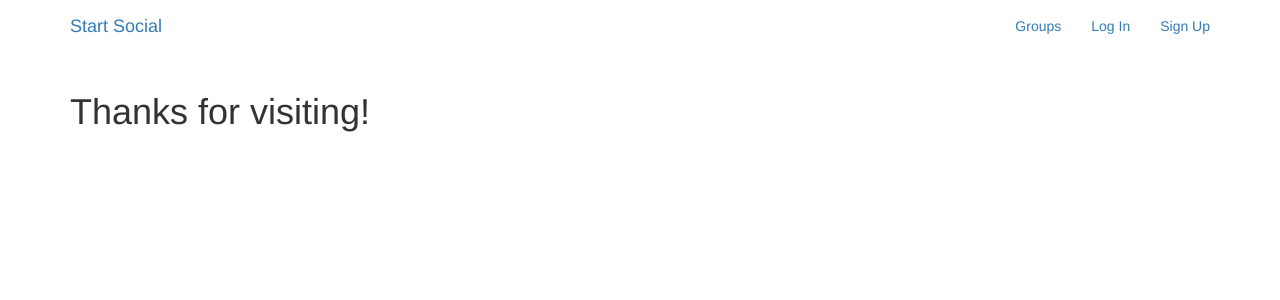
After one commit to pearlmiumiu/startsocial, a Django app: page /thanks/ in a window 1280 px wide. The commit adds this page. Shown: the top 300 px of the page. Run offline with Django 3.2, Linux system fonts and the light colour scheme; some libraries are stand-ins or nearby versions.

Commit message:
set up base for account

```diff
--- a/simplesocial/accounts/templates/accounts/login.html
+++ b/simplesocial/accounts/templates/accounts/login.html
@@ -1,7 +1,8 @@
 {%extends "base.html"%}
+
 {% load bootstrap3%}
 
-{%blockcontent%}
+{% block content %}
 
 <div class="container">
 	<h1> Log In</h1>
--- a/simplesocial/simplesocial/settings.py
+++ b/simplesocial/simplesocial/settings.py
@@ -121,3 +121,7 @@ USE_TZ = True
 
 STATIC_URL = '/static/'
 STATICFILES_DIR=[os.path.join(BASE_DIR, 'static')]
+
+
+LOGIN_REDIRECT_URL='test'
+LOGOUT_REDIRECT_URL='thanks'
--- a/simplesocial/simplesocial/urls.py
+++ b/simplesocial/simplesocial/urls.py
@@ -23,6 +23,8 @@ urlpatterns = [
     url(r'^$',views.HomePage.as_view(), name='home'),
     url(r'^accounts/', include('accounts.urls', namespace='accounts')),
     url(r'^accounts/', include('django.contrib.auth.urls')),
+    url(r'^test/$', views.TestPage.as_view(), name='test'),
+    url(r'^thanks/$', views.ThanksPage.as_view(), name='thanks'),
 
 
 ]
--- a/simplesocial/simplesocial/views.py
+++ b/simplesocial/simplesocial/views.py
@@ -1,4 +1,13 @@
 from django.views.generic import TemplateView
+
+
+class TestPage(TemplateView):
+    template_name = 'test.html'
+
+class ThanksPage(TemplateView):
+    template_name = 'thanks.html'
+
+
 
 class HomePage(TemplateView):
 	template_name='index.html'
--- a/simplesocial/templates/base.html
+++ b/simplesocial/templates/base.html
@@ -28,11 +28,11 @@
 	          <li><a href="#">Post</a></li>
 	          <li><a href="#">Groups</a></li>
 	          <li><a href="#">Create Group</a></li>
-	          <li><a href="#">Log Out</a></li>
+	          <li><a href="{% url 'accounts:logout' %}">Log Out</a></li>
 	        {% else %}
 	          <li><a href="#">Groups</a></li>
-	          <li><a href="#">Log In</a></li>
-	          <li><a href="#">Sign Up</a></li>
+	          <li><a href="{% url 'accounts:login' %}">Log In</a></li>
+	          <li><a href="{% url 'accounts:signup' %}">Sign Up</a></li>
 	        {% endif %}
 	      </ul>
 	    </div>
--- /dev/null
+++ b/simplesocial/templates/test.html
@@ -0,0 +1,6 @@
+{% extends "base.html" %}
+{% block content %}
+<h1>You are now logged in!</h1>
+
+
+{% endblock %}
--- /dev/null
+++ b/simplesocial/templates/thanks.html
@@ -0,0 +1,4 @@
+{% extends "base.html" %}
+{% block content %}
+<h1>Thanks for visiting!</h1>
+{% endblock %}
```
Also changed, not shown: simplesocial/accounts/forms.py (+7 -6 lines), simplesocial/accounts/templates/accounts/signup.html (+4 -6 lines), simplesocial/accounts/urls.py (+6 -5 lines), simplesocial/accounts/views.py (+5 -9 lines), simplesocial/accounts/migrations/0001_initial.py (added), simplesocial/db.sqlite3, 7 other files.
